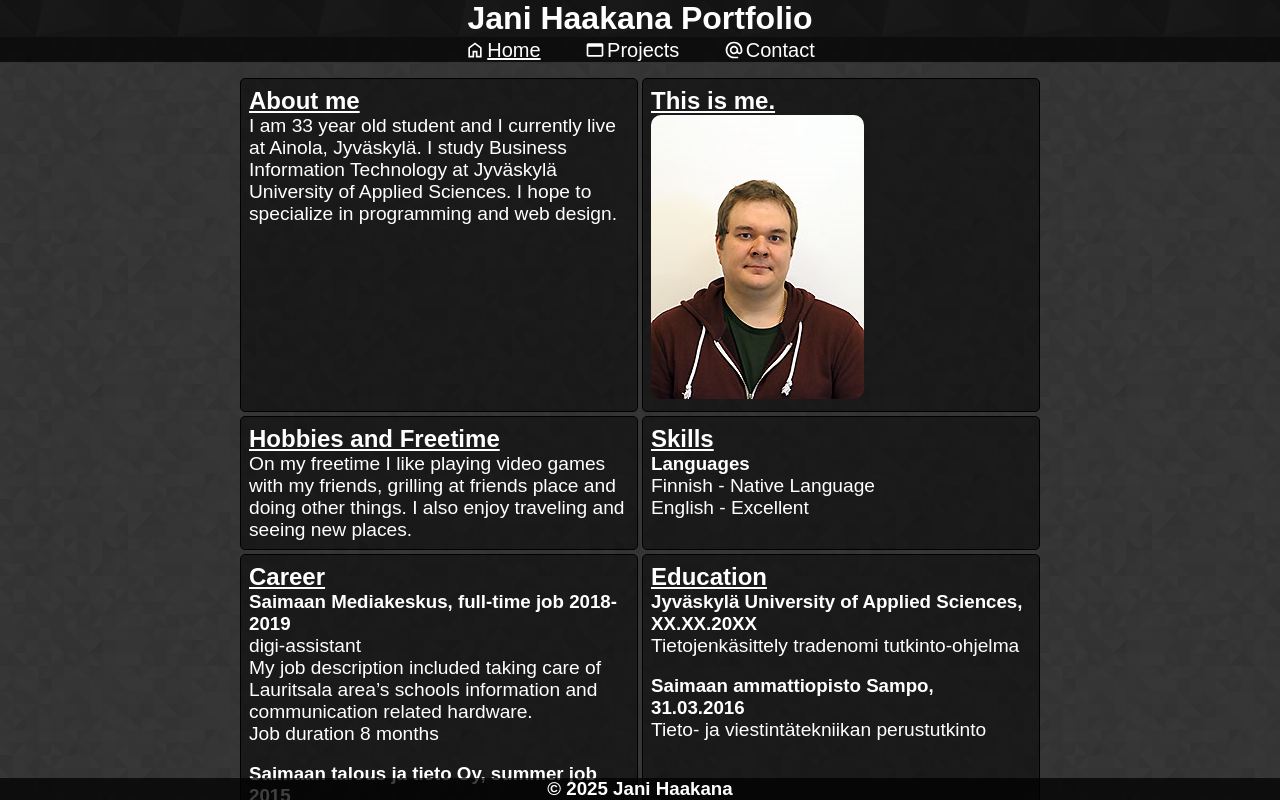
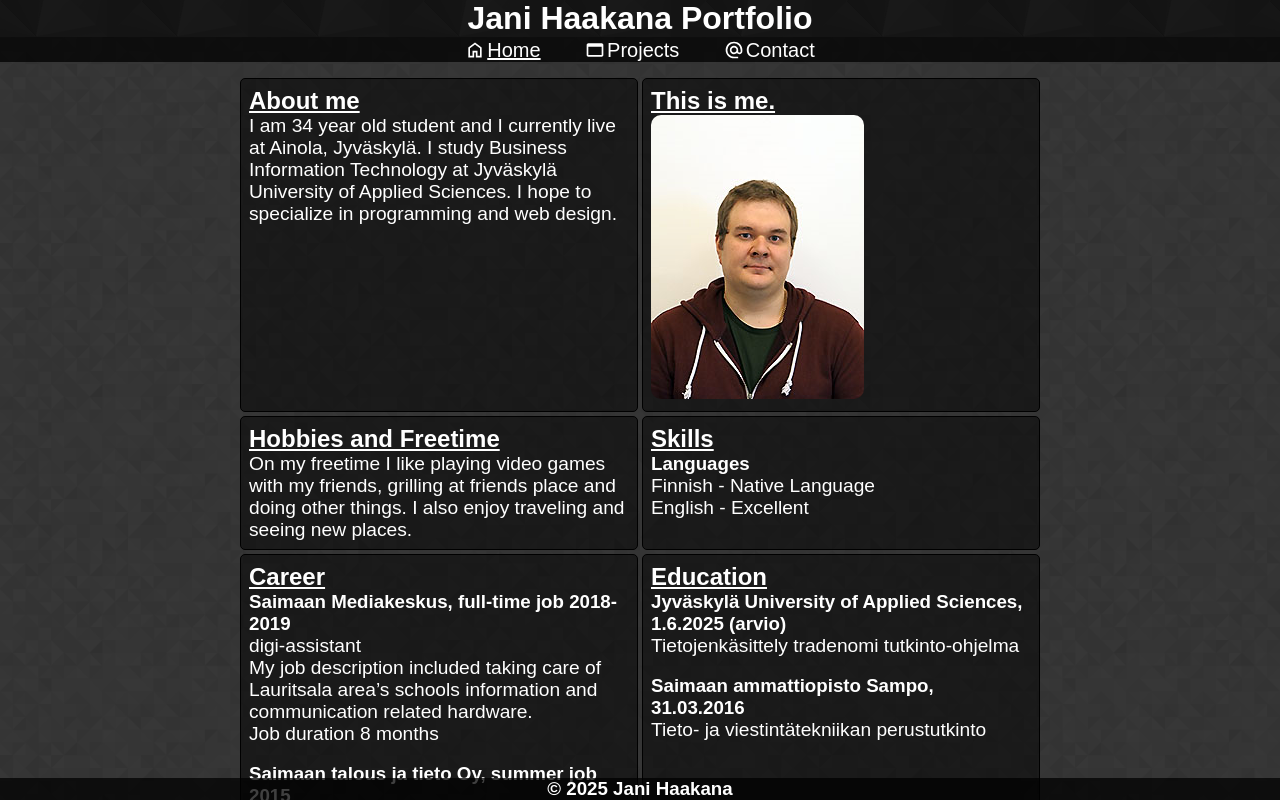
Before and after one commit to Jani-H/jani-h.github.io, a Svelte app: page / in a window 1280 px wide. Shown: the top 800 px of the page. Built offline with nearby package versions, Linux system fonts and the light colour scheme; a web font is replaced by a local one.

Commit message:
Text additions to home and project page

```diff
--- a/src/core/Home.svelte
+++ b/src/core/Home.svelte
@@ -6,7 +6,7 @@
   <div class="info-box">
     <h2>About me</h2>
     <p>
-      I am 33 year old student and I currently live at Ainola, Jyväskylä. I
+      I am 34 year old student and I currently live at Ainola, Jyväskylä. I
       study Business Information Technology at Jyväskylä University of Applied
       Sciences. I hope to specialize in programming and web design.
     </p>
@@ -55,7 +55,7 @@
   <div class="info-box">
     <h2>Education</h2>
     <div>
-      <h3>Jyväskylä University of Applied Sciences, XX.XX.20XX</h3>
+      <h3>Jyväskylä University of Applied Sciences, 1.6.2025 (arvio)</h3>
       <p>Tietojenkäsittely tradenomi tutkinto-ohjelma</p>
     </div>
     <br />
--- a/src/core/Works.svelte
+++ b/src/core/Works.svelte
@@ -193,8 +193,9 @@
       <h2>Cocktail Library</h2>
       <p class="description">
         I created this application as a final assignment for JAMK's Frontend
-        Basics course. I had fun creating this application by using an public
-        API.
+        Basics course. I enjoyed creating this application by using an public
+        API. Technology wise the application was created using Svelte &
+        JavaScript.
       </p>
     </div>
     <div class="work-links">
```
